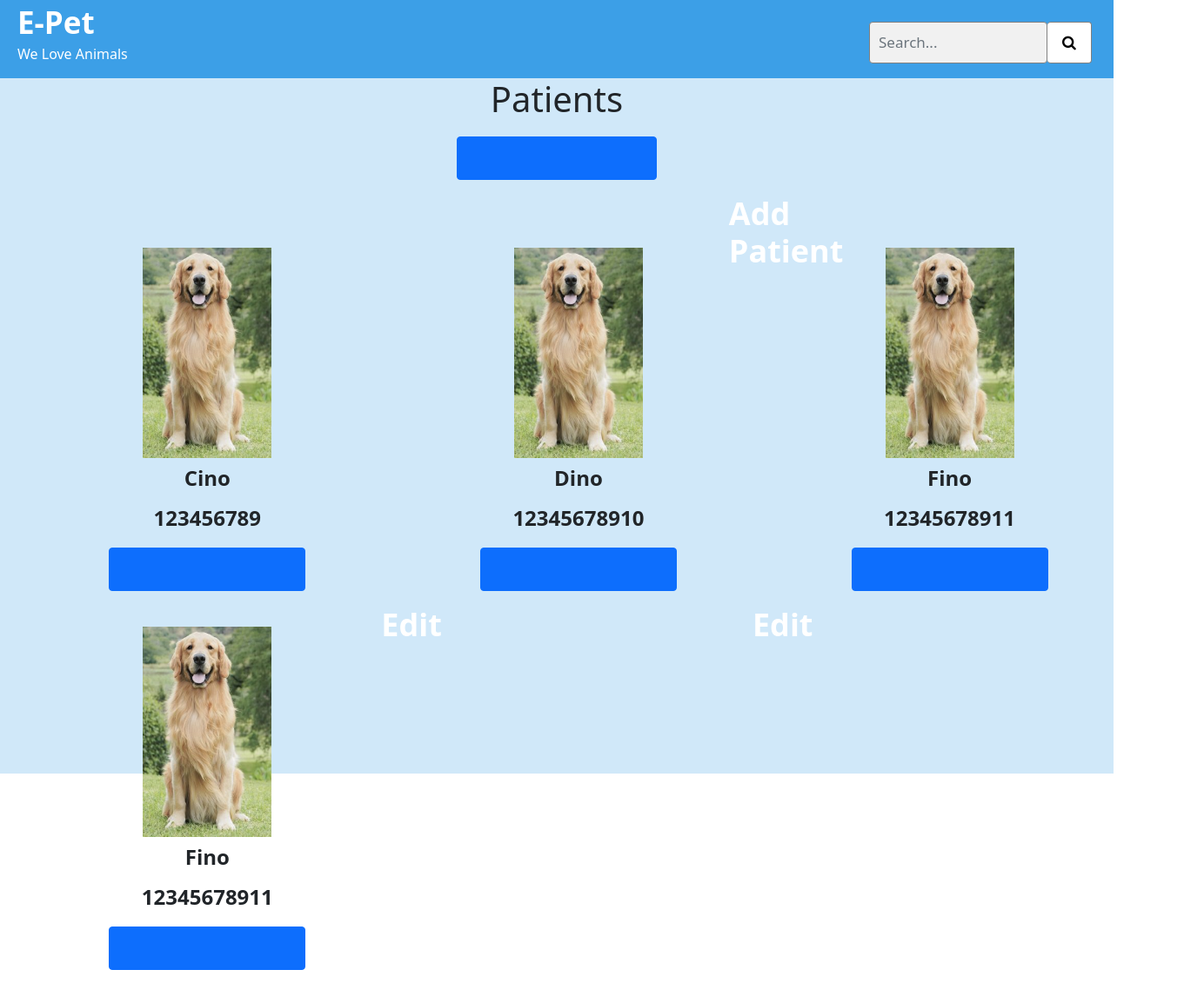
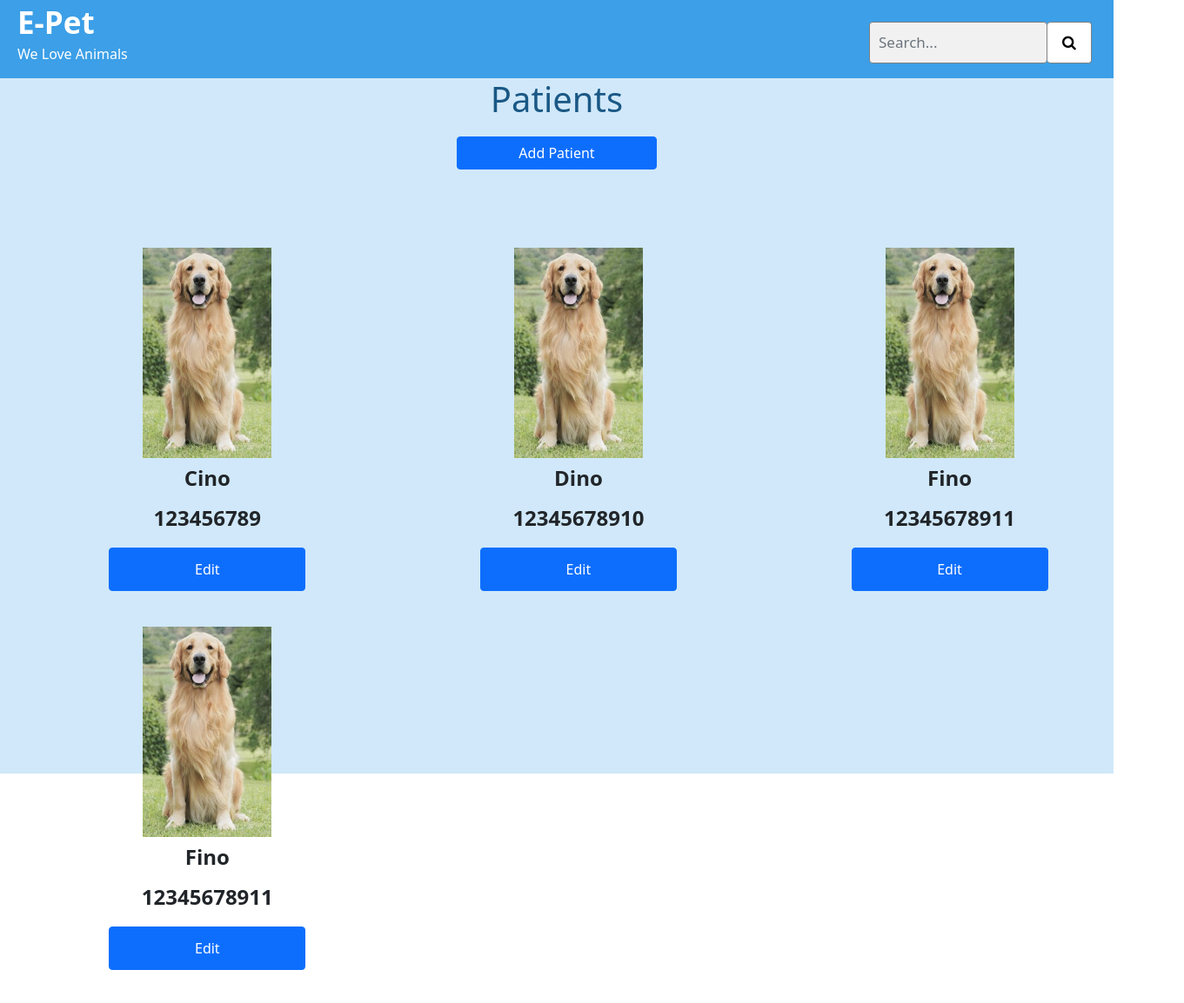
Before and after one commit to kaanmertkoc/e-pet, a React (Create React App) app in the folder frontend/: page /vet-main-page in a window 1280 px wide. Shown: the top 1154 px of the page at 87% size, 1361 px wide, since content can reach past the window. After the commit the page ends 1127 px from the top, so only its background shows below. Built offline with nearby package versions, Linux system fonts and the light colour scheme.

Commit message:
vet-main-page

```diff
--- a/frontend/src/Screens/VetMainPageScreen.js
+++ b/frontend/src/Screens/VetMainPageScreen.js
@@ -3,22 +3,22 @@ import { useDispatch, useSelector } from 'react-redux';
 import { register } from '../actions/userActions';
 import { Form, Button, Alert } from 'react-bootstrap';
 import { Link } from 'react-router-dom';
+import cino from '../images/cino.jpeg';
 import '../Styles/VetMainPageScreen.css';
-import cino from '../images/cino.jpeg';
 
 const VetMainPageScreen = () => {
     return (
         <div className="vet-main-div">
             <div className="header-patient">
                 <h1>Patients</h1>
-                <Button className="edit-btn"><h6>Add Patient</h6></Button>
+                <Button className="edit-btn">Add Patient</Button>
             </div>
             <div className="column">
                 <img className="pet-img" src={cino} alt="cino-dog" />
                 <div className="pet-short-info-div">
                     <p className="pet-info-p">Cino</p>
                     <p className="pet-info-p">123456789</p>
-                    <Button className="edit-btn"><h6>Edit</h6></Button>
+                    <Button className="edit-btn">Edit</Button>
                 </div>
             </div>
             <div className="column">
@@ -26,7 +26,7 @@ const VetMainPageScreen = () => {
                 <div className="pet-short-info-div">
                     <p className="pet-info-p">Dino</p>
                     <p className="pet-info-p">12345678910</p>
-                    <Button className="edit-btn"><h6>Edit</h6></Button>
+                    <Button className="edit-btn">Edit</Button>
                 </div>
             </div>
             <div className="column">
@@ -34,7 +34,7 @@ const VetMainPageScreen = () => {
                 <div className="pet-short-info-div">
                     <p className="pet-info-p">Fino</p>
                     <p className="pet-info-p">12345678911</p>
-                    <Button className="edit-btn"><h6>Edit</h6></Button>
+                    <Button className="edit-btn">Edit</Button>
                 </div>
             </div>
             <div className="column">
@@ -42,7 +42,7 @@ const VetMainPageScreen = () => {
                 <div className="pet-short-info-div">
                     <p className="pet-info-p">Fino</p>
                     <p className="pet-info-p">12345678911</p>
-                    <Button className="edit-btn"><h6>Edit</h6></Button>
+                    <Button className="edit-btn">Edit</Button>
                 </div>
             </div>
 
--- a/frontend/src/Styles/VetMainPageScreen.css
+++ b/frontend/src/Styles/VetMainPageScreen.css
@@ -67,16 +67,13 @@
   background: #3c9fe7;
   border: 1px solid #fff;
   margin: 11px;
-}
-
-.edit-btn h6 {
   font-size: 24px;
   color: #fff;
-  margin: 10px 0px;
   font-weight: bold;
 }
 
 h1 {
   font-size: 36px;
   font-weight: bold;
+  color: #1a5885;
 }
```
